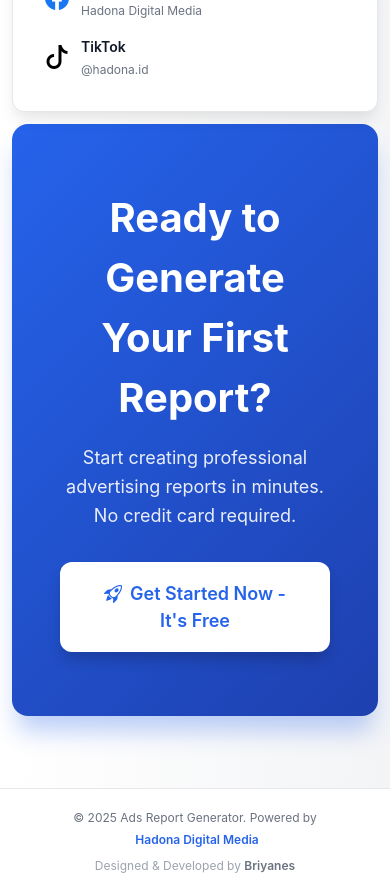
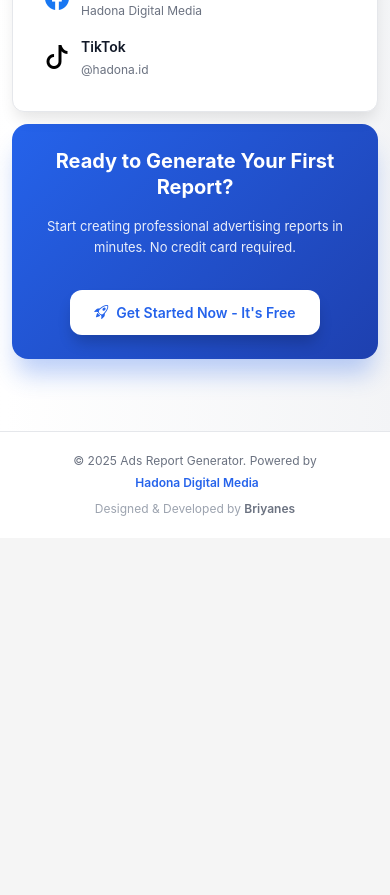
Before and after one commit to Briyanes/meta-ads-report-generator, a Next.js app: page /home in a window 390 px wide. Shown: the part 9960-10855 px from the top of the page. After the commit the page ends 10498 px from the top, so only its background shows below. Built offline with nearby package versions, Linux system fonts and the light colour scheme.

Commit message:
fix: Reduce CTA section font sizes for mobile views consistency

```diff
--- a/app/globals.css
+++ b/app/globals.css
@@ -345,6 +345,25 @@
 
   .header-spacer {
     height: 80px !important;
+  }
+
+  .responsive-cta-section {
+    padding: 32px 24px !important;
+  }
+
+  .responsive-cta-heading {
+    font-size: 24px !important;
+    line-height: 1.3 !important;
+  }
+
+  .responsive-cta-section .cta-description-single-line {
+    font-size: 14px !important;
+    white-space: normal !important;
+  }
+
+  .responsive-cta-button {
+    padding: 14px 28px !important;
+    font-size: 16px !important;
   }
 
   .responsive-platform-title {
@@ -721,6 +740,25 @@
     height: 70px !important;
   }
 
+  .responsive-cta-section {
+    padding: 24px 16px !important;
+  }
+
+  .responsive-cta-heading {
+    font-size: 20px !important;
+    line-height: 1.3 !important;
+  }
+
+  .responsive-cta-section .cta-description-single-line {
+    font-size: 13px !important;
+    white-space: normal !important;
+  }
+
+  .responsive-cta-button {
+    padding: 12px 24px !important;
+    font-size: 14px !important;
+  }
+
   .responsive-platform-title {
     font-size: 20px !important;
     line-height: 1.3 !important;
--- a/app/home/page.tsx
+++ b/app/home/page.tsx
@@ -2215,7 +2215,7 @@
         </div>
 
         {/* Final CTA Section */}
-        <div style={{
+        <div className="responsive-cta-section" style={{
           backgroundColor: 'linear-gradient(135deg, #2563eb 0%, #1e40af 100%)',
           background: 'linear-gradient(135deg, #2563eb 0%, #1e40af 100%)',
           borderRadius: '16px',
@@ -2224,7 +2224,7 @@
           textAlign: 'center',
           boxShadow: '0 20px 25px -5px rgba(37, 99, 235, 0.3)'
         }}>
-          <h2 style={{
+          <h2 className="responsive-cta-heading" style={{
             fontSize: '40px',
             fontWeight: 'bold',
             color: '#ffffff',
@@ -2243,6 +2243,7 @@
             Start creating professional advertising reports in minutes. No credit card required.
           </p>
           <button
+            className="responsive-cta-button"
             onClick={() => router.push('/meta-ads')}
             style={{
               padding: '18px 40px',
```
